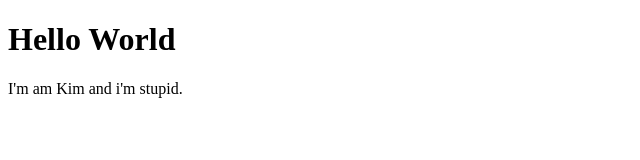
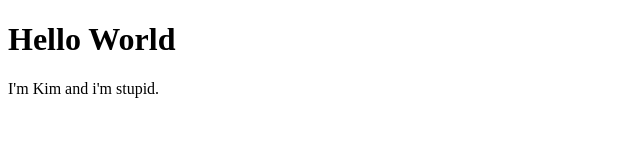
Before and after one commit to tvtngxn/tvtngxn.github.io, a plain HTML site: page index.html in a window 1280 px wide. Shown: the full height of the page, 0-640 px from the left. Drawn offline with Linux system fonts and the light colour scheme.

Commit message:
update 2

```diff
--- a/index.html
+++ b/index.html
@@ -2,6 +2,6 @@
 <html>
 <body>
 <h1>Hello World</h1>
-<p>I'm am Kim and i'm stupid.</p>
+<p>I'm Kim and i'm stupid.</p>
 </body>
 </html>
```
